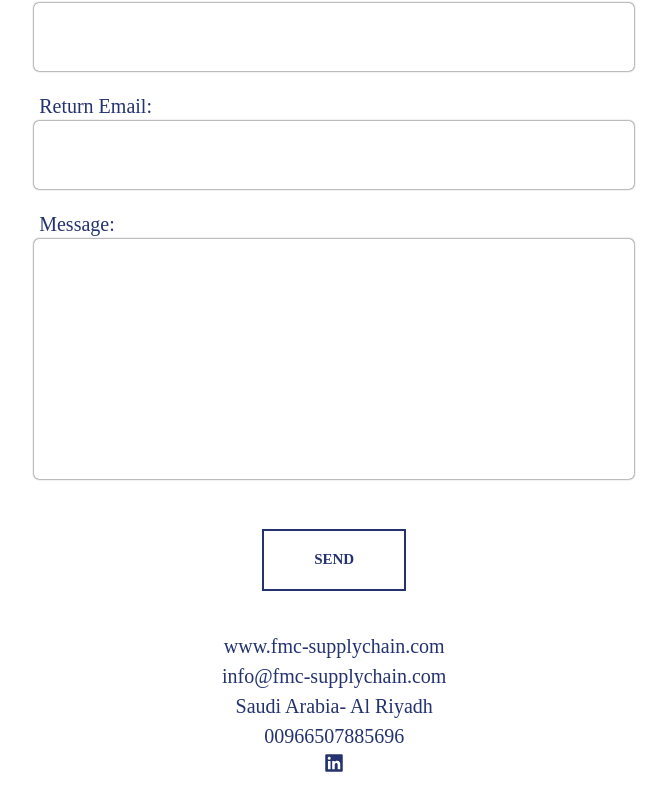
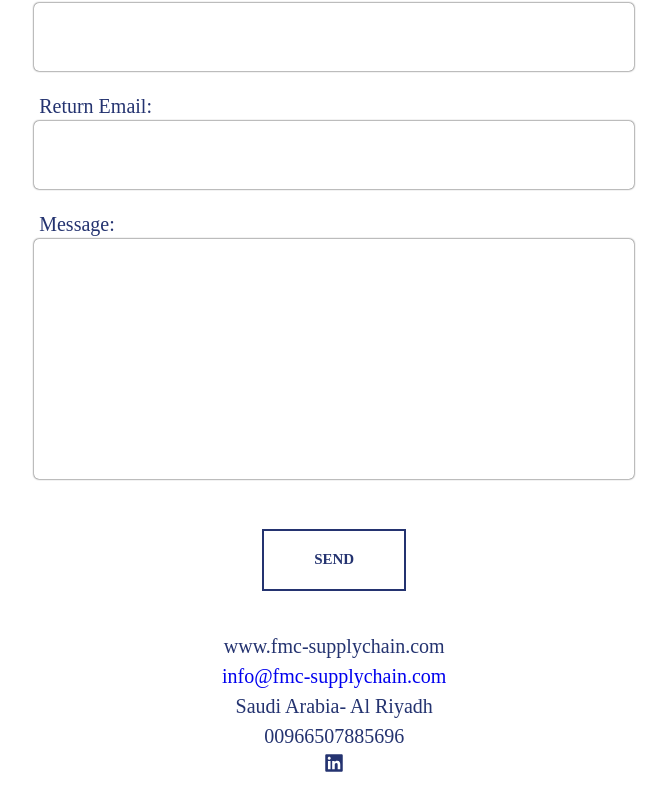
Before and after one commit to habibhamdoun/fmc-React, a React (Create React App) app: page /Contact-Us in a window 1280 px wide. Shown: the part 263-1074 px from the top of the page, without its empty margins (293-960 px from the left). Built offline with nearby package versions, Linux system fonts and the light colour scheme.

Commit message:
added mail to contact links

```diff
--- a/src/components/ContactUs.jsx
+++ b/src/components/ContactUs.jsx
@@ -138,7 +138,7 @@ const ContactUs = ({isMobile}) => {
         <div className="contact__alternative">
           <ul className="list list--inline">
             <li>www.fmc-supplychain.com</li>
-            <li>info@fmc-supplychain.com</li>
+            <li><a href="mailto:info@fmc-supplychain.com">info@fmc-supplychain.com</a></li>
             <li>Saudi Arabia- Al Riyadh</li>
             <li>00966507885696</li>
             <li><a href="https://www.linkedin.com/in/first-modern-company-fmc-99bb90231/" target="_blank"><svg xmlns="http://www.w3.org/2000/svg" className='contact__icon'viewBox="0 0 448 512"><path d="M416 32H31.9C14.3 32 0 46.5 0 64.3v383.4C0 465.5 14.3 480 31.9 480H416c17.6 0 32-14.5 32-32.3V64.3c0-17.8-14.4-32.3-32-32.3zM135.4 416H69V202.2h66.5V416zm-33.2-243c-21.3 0-38.5-17.3-38.5-38.5S80.9 96 102.2 96c21.2 0 38.5 17.3 38.5 38.5 0 21.3-17.2 38.5-38.5 38.5zm282.1 243h-66.4V312c0-24.8-.5-56.7-34.5-56.7-34.6 0-39.9 27-39.9 54.9V416h-66.4V202.2h63.7v29.2h.9c8.9-16.8 30.6-34.5 62.9-34.5 67.2 0 79.7 44.3 79.7 101.9V416z"/></svg></a>
```
